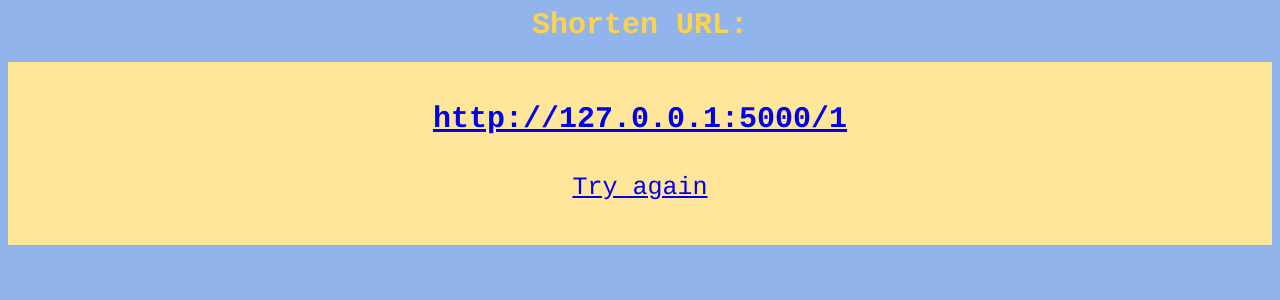
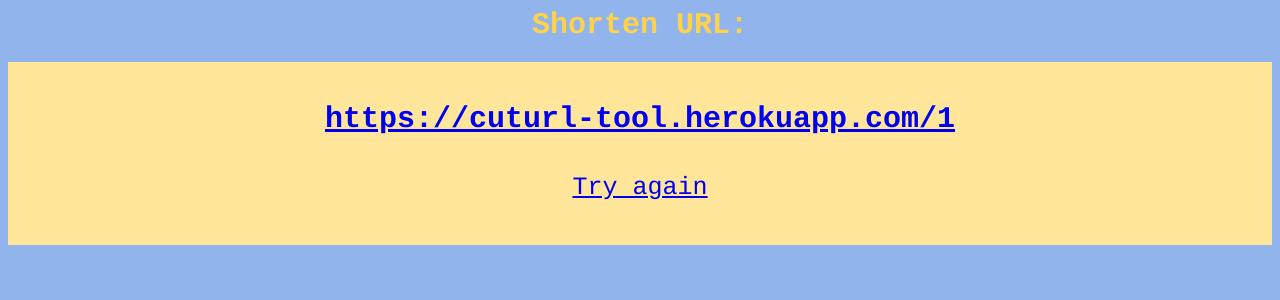
Before and after one commit to TingchunPan/cut-url-flask, a Flask app: page /result/1 in a window 1280 px wide. Shown: the top 300 px of the page. Run offline with Flask 3, Linux system fonts and the light colour scheme.

Commit message:
Update result.html

```diff
--- a/templates/result.html
+++ b/templates/result.html
@@ -14,7 +14,7 @@
 {% endif %}
 {% endwith %}
 
-<h1><a href="http://127.0.0.1:5000/{{short_present}}">http://127.0.0.1:5000/{{short_present}}</a></h1>
+<h1><a href="https://cuturl-tool.herokuapp.com/{{short_present}}">https://cuturl-tool.herokuapp.com/{{short_present}}</a></h1>
 <p>
 <a  href="http://127.0.0.1:5000/">Try again</a></p>
 </form>
```
